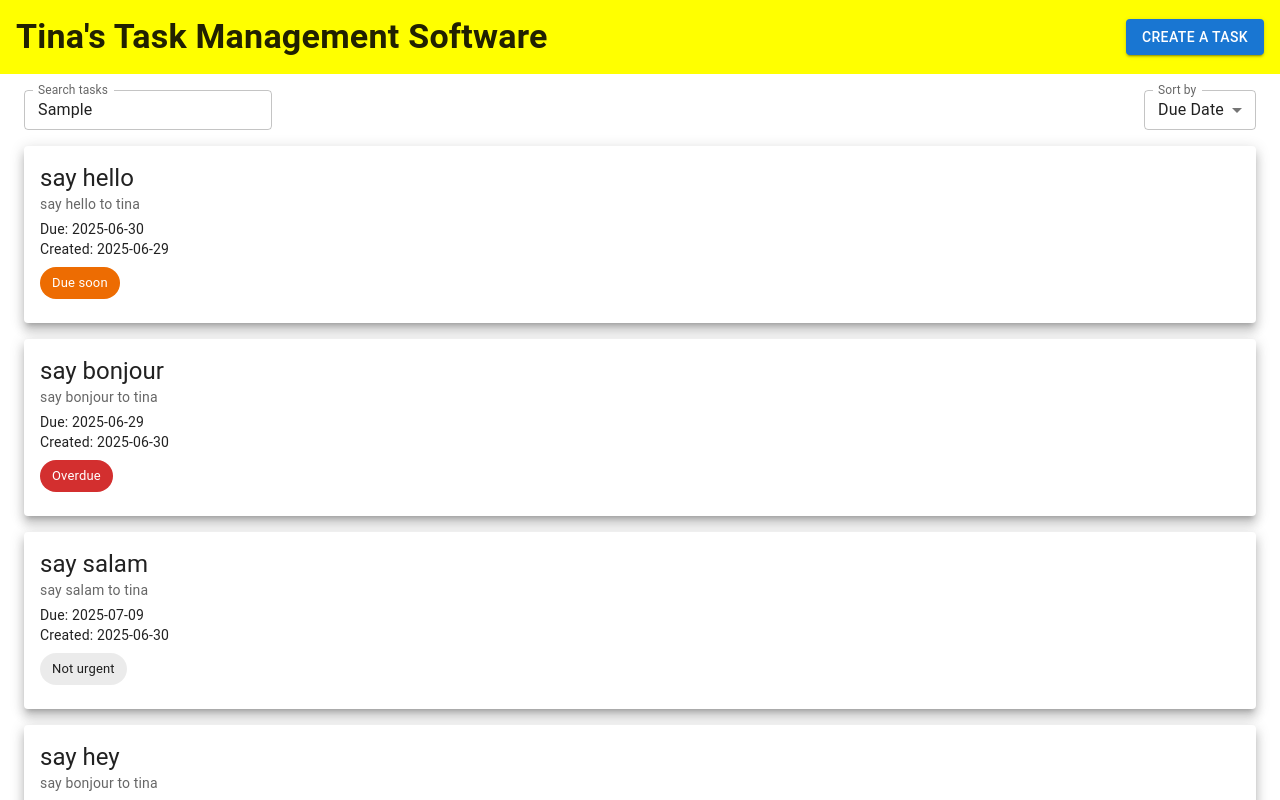
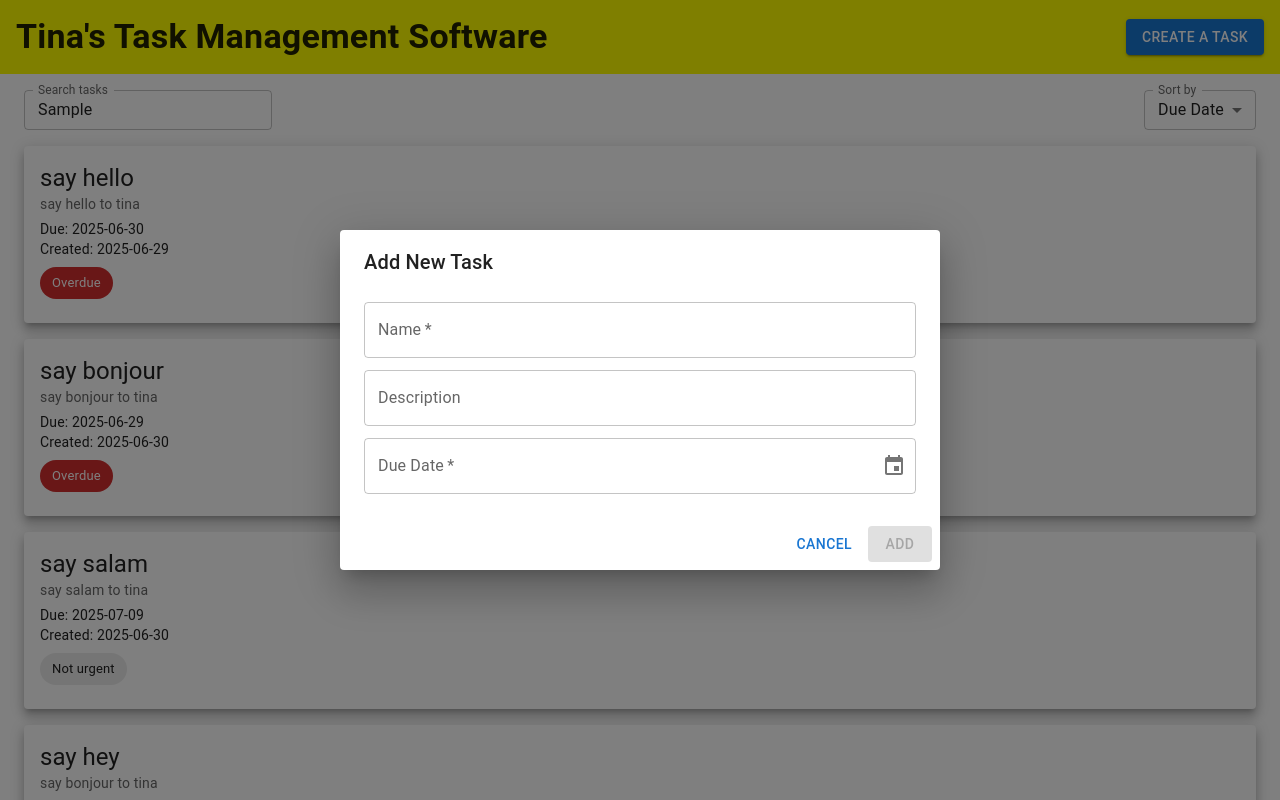
Before and after one commit to Tina-A-Zhang/Checkbox-Task-Manager, a React (Create React App) app in the folder frontend/: page / in a window 1280 px wide. Both pictures are taken after typing "Sample" into the empty fields and a click on the button "CREATE A TASK". Shown: the top 800 px of the page. Built offline with nearby package versions, Linux system fonts and the light colour scheme.

Commit message:
Added popup for task creation

```diff
--- a/frontend/package.json
+++ b/frontend/package.json
@@ -3,9 +3,11 @@
   "version": "0.1.0",
   "private": true,
   "dependencies": {
+    "@date-io/date-fns": "^3.2.1",
     "@emotion/react": "^11.14.0",
     "@emotion/styled": "^11.14.1",
     "@mui/material": "^7.1.2",
+    "@mui/x-date-pickers": "^8.6.0",
     "@testing-library/dom": "^10.4.0",
     "@testing-library/jest-dom": "^6.6.3",
     "@testing-library/react": "^16.3.0",
--- a/frontend/src/App.tsx
+++ b/frontend/src/App.tsx
@@ -1,12 +1,18 @@
+import { useState } from "react";
 import { HeaderBar } from "./components/HeaderBar";
 import { NavBar } from "./components/NavBar";
 import { TaskList } from "./components/TaskList";
 import { Box } from "@mui/material";
+import { TaskForm } from "./components/TaskForm";
+import { LocalizationProvider } from "@mui/x-date-pickers/LocalizationProvider";
+import { AdapterDateFns } from "@mui/x-date-pickers/AdapterDateFns"; // Import the date-fns adapter
 
 function App() {
+  const [showForm, setShowForm] = useState(false);
+
   return (
-    <>
-      <HeaderBar onAddClick={() => console.log("add")} />
+    <LocalizationProvider dateAdapter={AdapterDateFns}>
+      <HeaderBar onAddClick={() => setShowForm(true)} />
       <Box px={3}>
         <NavBar
           onSearch={() => console.log("search")}
@@ -14,7 +20,14 @@ function App() {
         />
         <TaskList />
       </Box>
-    </>
+      <TaskForm
+        open={showForm}
+        onClose={() => setShowForm(false)}
+        onSubmit={() => {
+          console.log("adding new task");
+        }}
+      />
+    </LocalizationProvider>
   );
 }
 
--- a/frontend/src/components/TaskForm.tsx
+++ b/frontend/src/components/TaskForm.tsx
@@ -1 +1,83 @@
+import { useState } from "react";
+import {
+  Dialog,
+  DialogTitle,
+  DialogContent,
+  DialogActions,
+  TextField,
+  Button,
+} from "@mui/material";
+import { DatePicker } from "@mui/x-date-pickers/DatePicker";
+
+type TaskFormProps = {
+  open: boolean;
+  onClose: () => void;
+  onSubmit: (task: {
+    name: string;
+    description: string;
+    dueDate: string;
+  }) => void;
+};
+
+export const TaskForm = ({ open, onClose, onSubmit }: TaskFormProps) => {
+  const [name, setName] = useState("");
+  const [description, setDescription] = useState("");
+  const [dueDate, setDueDate] = useState<Date | null>(null);
+
+  const handleSubmit = () => {
+    if (!name || !dueDate) return;
+    onSubmit({
+      name,
+      description,
+      dueDate: dueDate.toISOString(),
+    });
+    setName("");
+    setDescription("");
+    setDueDate(null);
+    onClose();
+  };
+
+  return (
+    <Dialog open={open} onClose={onClose}>
+      <DialogTitle>Add New Task</DialogTitle>
+      <DialogContent>
+        <TextField
+          label="Name"
+          fullWidth
+          required
+          margin="dense"
+          value={name}
+          onChange={(e) => setName(e.target.value)}
+        />
+        <TextField
+          label="Description"
+          fullWidth
+          margin="dense"
+          multiline
+          value={description}
+          onChange={(e) => setDescription(e.target.value)}
+        />
+        <DatePicker
+          label="Due Date"
+          value={dueDate}
+          onChange={(newValue) => setDueDate(newValue)}
+          slotProps={{
+            textField: { fullWidth: true, margin: "dense", required: true },
+          }}
+        />
+      </DialogContent>
+      <DialogActions>
+        <Button onClick={onClose}>Cancel</Button>
+        <Button
+          onClick={handleSubmit}
+          variant="contained"
+          disabled={!name || !dueDate}
+        >
+          Add
+        </Button>
+      </DialogActions>
+    </Dialog>
+  );
+};
+
 export {};
```
Also changed, not shown: 1 other file (tests, documents, lock files or other folders).
